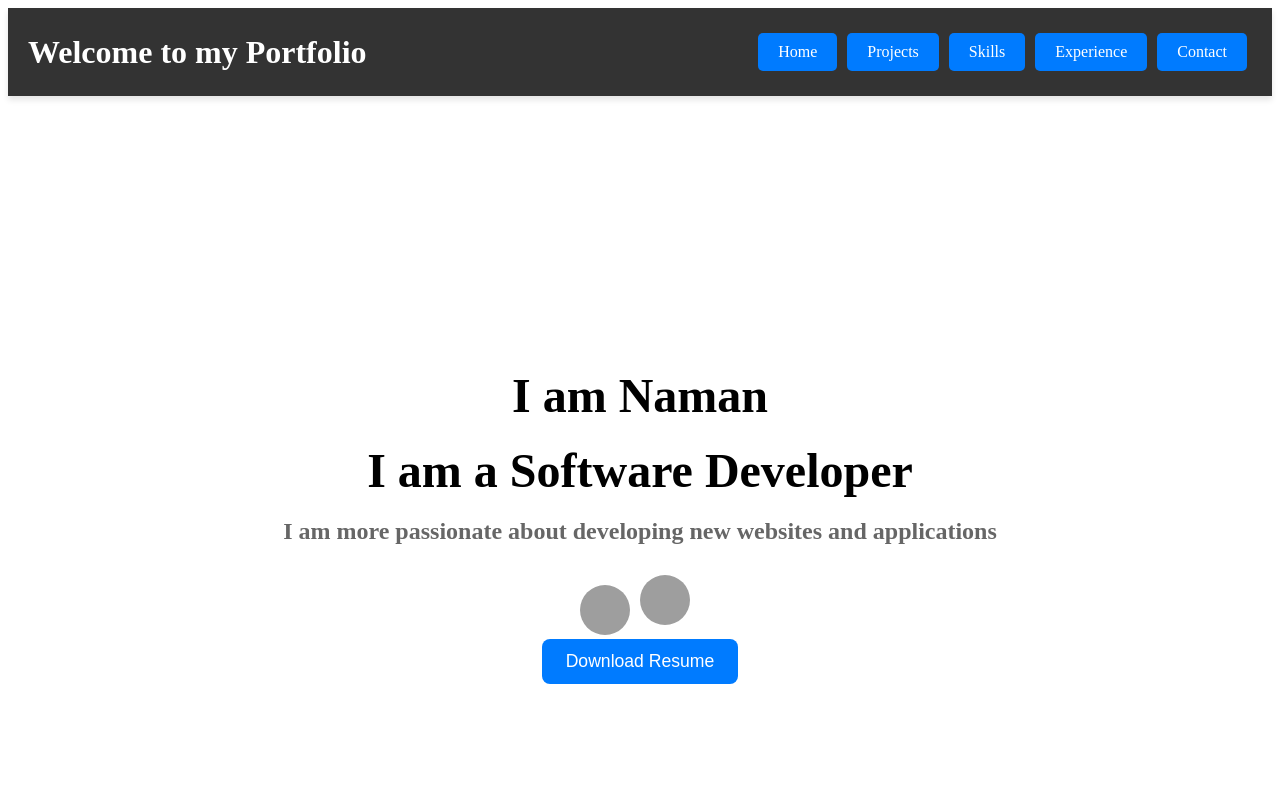
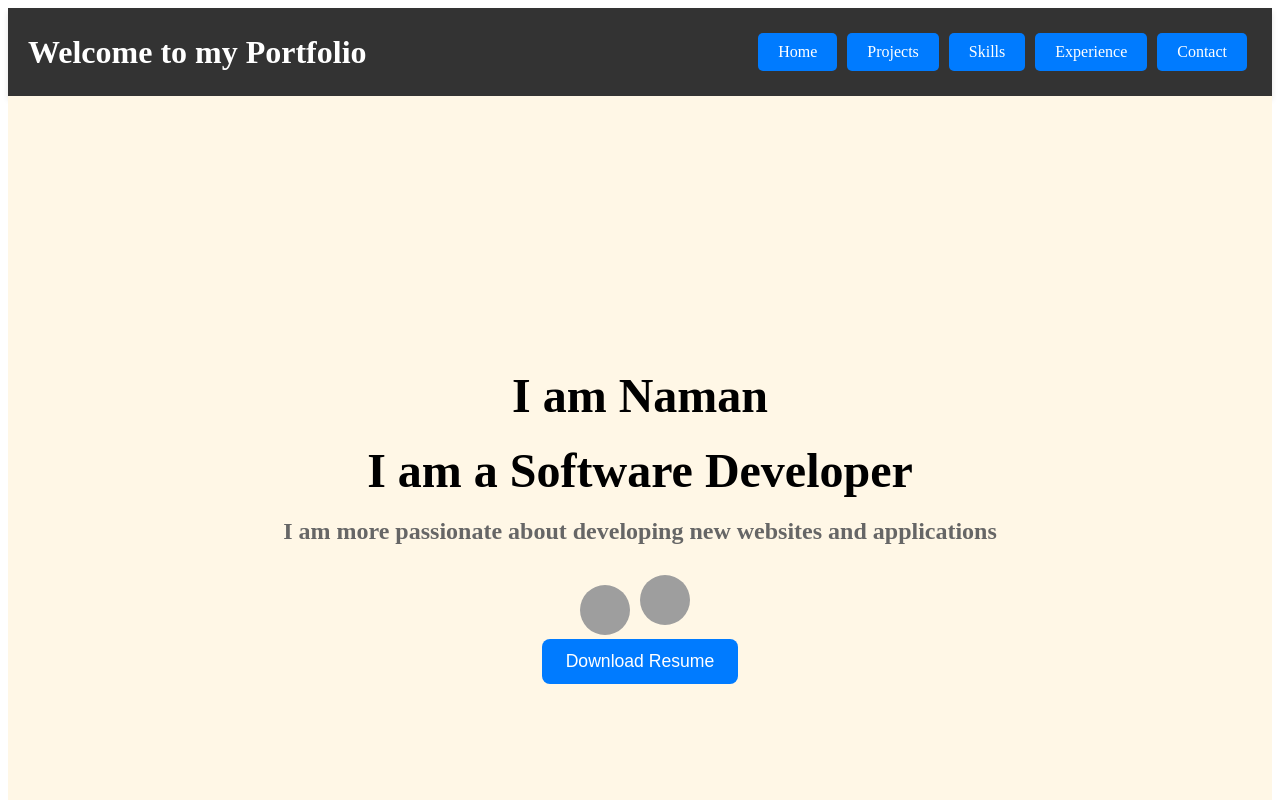
Before and after one commit to naman-0804/Portfolio-Naman, a React (Create React App) app: page / in a window 1280 px wide. Shown: the top 800 px of the page. Built offline with nearby package versions, Linux system fonts and the light colour scheme; grey boxes are pictures that could not be loaded.

Commit message:
added background

```diff
--- a/src/App.js
+++ b/src/App.js
@@ -10,8 +10,8 @@ import Contact from './components/Contact';
 function App() {
   return (
     <Router>
-      <div>
-      <div className="navbar">
+      <div >
+      <div className="navbar" >
         <div className="section-left">
           <h2>Welcome to my Portfolio</h2>
         </div>
--- a/src/components/Home.js
+++ b/src/components/Home.js
@@ -5,9 +5,8 @@ import resume from '../Naman_srivastava.pdf';
 
 function Home() {
 
-
   return (
-    <div className="profile-container">
+    <div className="profile-container" style={{ backgroundColor: '#fff7e6' }}>
       <div className="intro">
         <h1>I am Naman</h1>
         <h1>I am a Software Developer</h1>
```
